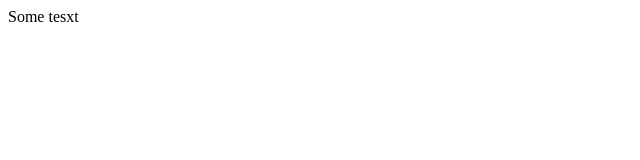
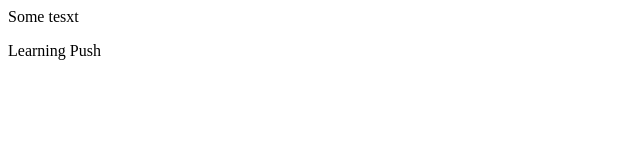
Before and after one commit to Barbaris98/demo, a plain HTML site: page index.html in a window 1280 px wide. Shown: the full height of the page, 0-640 px from the left. Drawn offline with Linux system fonts and the light colour scheme.

Commit message:
Learning with Mikhail

```diff
--- a/index.html
+++ b/index.html
@@ -1,3 +1,4 @@
 Some tesxt
 <Fool>
 <Monifikation fool>
+<p>Learning Push<p>
```
